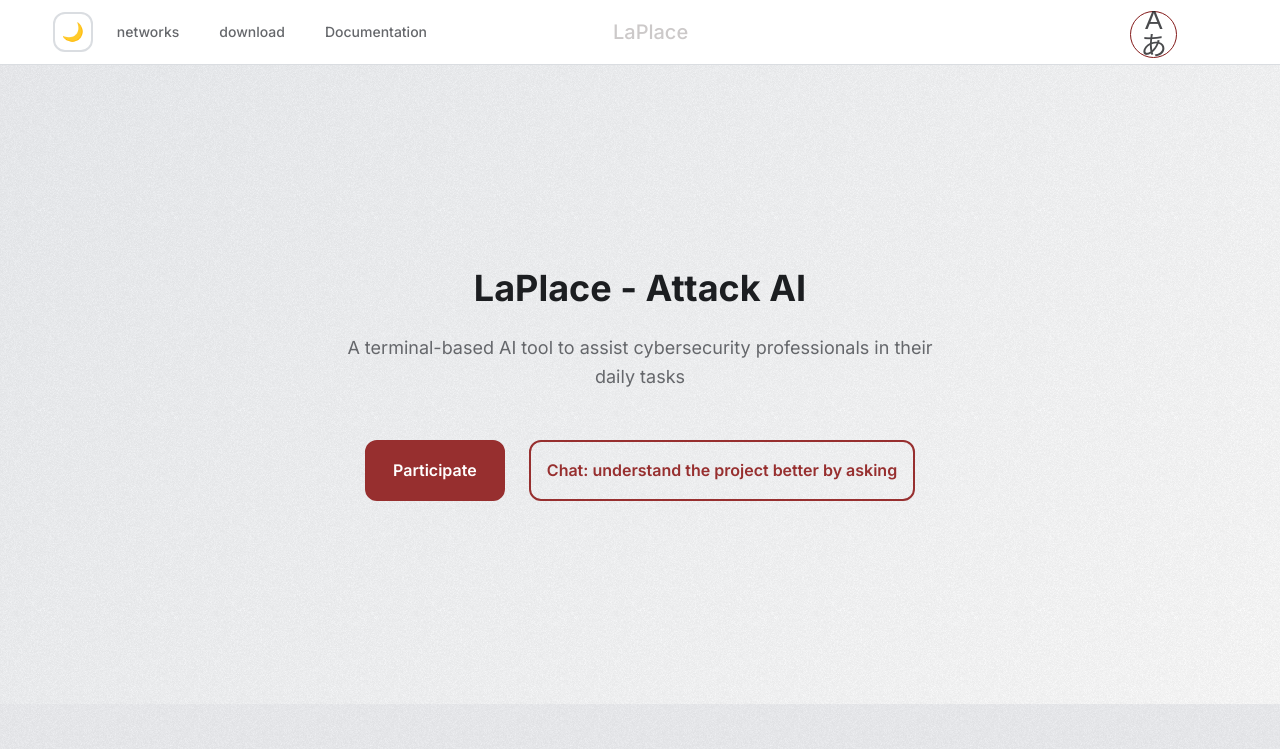
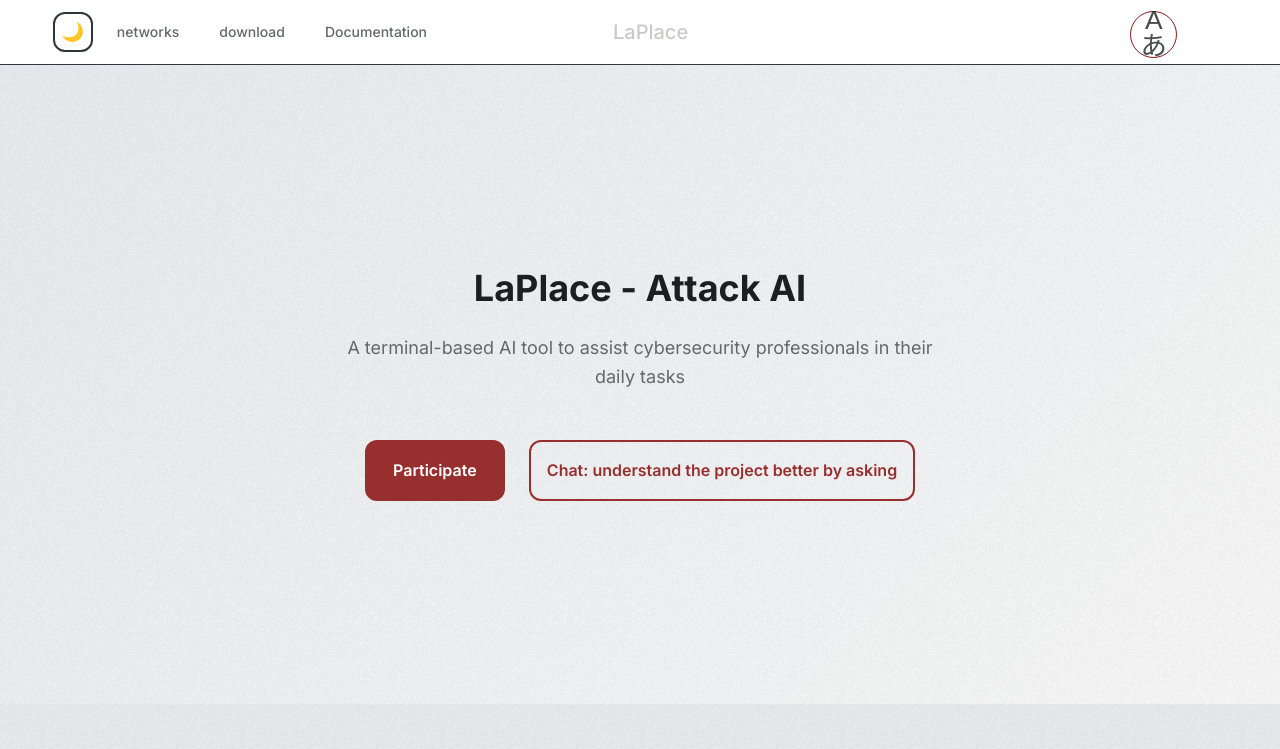
Before and after one commit to DiegoZaluski/LaPlace_web, a website: page docs/index.html in a window 1280 px wide. Shown: the top 749 px of the page. Drawn offline with nearby package versions, Linux system fonts and the light colour scheme.

Commit message:
chore: small corrections

```diff
--- a/docs/app.js
+++ b/docs/app.js
@@ -1,14 +1,7 @@
 document.addEventListener('DOMContentLoaded', () => {
 // ----------------> i18n
     i18n.updatePage();//➕➕➕
-
 // ----------------> example of dynamic update
-    const updateGreeting = (name) => {
-        const greetingElement = document.getElementById('greeting');
-        if (greetingElement) {
-            greetingElement.textContent = i18n.t('greeting', {nome: name || 'Visitante'});
-        }
-    };
 });
 // -------------------------------------> events button
 const languageDropdown = document.querySelector('.language-dropdown');
--- a/docs/i18n.js
+++ b/docs/i18n.js
@@ -9,7 +9,7 @@
 
         // Extract base locale (pt-BR → pt, en-US → en)
         this.locale = detectedLocale.split('-')[0] || 'en';
- //(navigator.languages && navigator.languages[0]) ? avoid errors in old browsers🤓
+ //(navigator.languages && navigator.languages[0]) ? avoid errors in old browsers
         this.translations = {};
         this.fallbackLocale = 'en';
         this.loadTranslations();
@@ -143,8 +143,8 @@
             }
             element.getAttributeNames().forEach(attr => {
                 if (attr.startsWith('data-i18n-') && attr !== 'data-i18n') {
-                    const attrName = attr.replace('data-i18n-', '');//remove data-i18n ex assim: title
-                    element.setAttribute(attrName, this.t(element.getAttribute(attr)));//😵‍💫 stopped here
+                    const attrName = attr.replace('data-i18n-', '');//remove data-i18n prefix: title
+                    element.setAttribute(attrName, this.t(element.getAttribute(attr)));
                 }
             });
         });
@@ -155,7 +155,7 @@
             data = new Date(data);
         }
         if (!(data instanceof Date) || isNaN(data)) {
-            console.warn('[i18n] Err format date'); // warn a error not critical, does not interrupt the code
+            console.warn('[i18n] Err format date'); // warn an error not critical, does not interrupt the code
             return String(data);// returns the date as string
         }
 
--- a/docs/index.html
+++ b/docs/index.html
@@ -93,7 +93,7 @@
 
         <!-- About Section -->
         <section id="about" class="about" aria-labelledby="about-title">
-            <!-- Ícones de tecnologia animados no fundo -->
+            <!-- Animated technology icons in background -->
             <div class="tech-icons-background">
                 <i class="fab fa-python tech-icon tech-icon--python" data-tech="python"></i>
                 <i class="fab fa-js-square tech-icon tech-icon--javascript" data-tech="javascript"></i>
@@ -127,7 +127,7 @@
                 </div>
             </div>
         </section>
-        <!-- participe -->
+        <!-- participate -->
         <section id="contact" class="contact container" aria-labelledby="contact-title">
                 <h2 id="projects-title" class="section-title" data-i18n="find-out-more">Descubra o Projeto</h2>
                 <p class="contact-description" data-i18n="projecto-bjective">LaPlace é um projeto para tornar ferramentas de IA mais acessíveis para quem trabalha com segurança digital,<br> reunindo funcionalidades úteis em uma única ferramenta de terminal.</p>
@@ -138,14 +138,14 @@
                     </p>
                     <div class="contact-links">
                         <a href="mailto:zaluski.developer@gmail.com" class="contact-link" aria-label="Enviar email">
-                            <span class="contact-icon"><i class="fas fa-envelope"></i></span><!--criar um email para o projeto-->
+                            <span class="contact-icon"><i class="fas fa-envelope"></i></span><!--create an email for the project-->
                             Email
                         </a>
                         <a href="https://github.com/DiegoZaluski" class="contact-link" target="_blank" rel="noopener noreferrer" aria-label="Perfil no GitHub">
                             <span class="contact-icon"><i class="fab fa-github"></i></span>
                             GitHub
                         </a>
-                        <a href="#" class="contact-link" target="_blank" rel="noopener noreferrer" aria-label="Perfil no LinkedIn"> <!--criar perfil no instagram para o projeto-->
+                        <a href="#" class="contact-link" target="_blank" rel="noopener noreferrer" aria-label="Perfil no LinkedIn"> <!--create instagram profile for the project-->
                             <span class="contact-icon"><i class="fab fa-instagram"></i></span>
                             Instagram
                         </a>
--- a/docs/script.js
+++ b/docs/script.js
@@ -1,6 +1,6 @@
 
 document.addEventListener('DOMContentLoaded', function() {
-    // Elementos do DOM
+    // DOM Elements
     const navToggle = document.querySelector('.nav-toggle');
     const navMenu = document.querySelector('.nav-menu');
     const navLinks = document.querySelectorAll('.nav-menu a');
@@ -16,9 +16,13 @@
 
 // ----------------> function to apply theme
         const applyTheme = (theme) => {
-            document.documentElement.setAttribute('data-theme', theme);
-            updateThemeToggleAriaLabel(theme);
-            localStorage.setItem('portfolio-theme', theme);
+            try {
+                document.documentElement.setAttribute('data-theme', theme);
+                updateThemeToggleAriaLabel(theme);
+                localStorage.setItem('portfolio-theme', theme);
+            } catch (error) {
+                console.error('Error applying theme:', error);
+            }
         };
 
 // ----------------> check if there is a saved theme
@@ -61,20 +65,20 @@
         document.documentElement.setAttribute('data-theme', newTheme);
         localStorage.setItem('portfolio-theme', newTheme);
         updateThemeToggleAriaLabel(newTheme);
-
-        // Feedback visual suave
-        document.body.style.transition = 'all 0.3s ease';
-        setTimeout(() => {
-            document.body.style.transition = '';
-        }, 300);
+        try {
+            document.body.classList.add('transition');
+            setTimeout(() => document.body.classList.remove('transition'), 300);
+        } catch (error) {
+            console.error('Error applying theme transition:', error);
+        }
     }
 
 // ----------------> update aria-label of button
     function updateThemeToggleAriaLabel(theme) {
         if (themeToggle) {
             const label = theme === 'dark'
-                ? 'Alternar para modo claro'
-                : 'Alternar para modo escuro';
+                ? 'Switch to light mode'
+                : 'Switch to dark mode';
             themeToggle.setAttribute('aria-label', label);
             themeToggle.setAttribute('title', label);
         }
@@ -91,8 +95,8 @@
             }
         });
     }
-// -------------------------------------------------------------------> parallax
-
+// -------------------------------------------------------------------> parallax ++
+// add controls of error
 // ----------------> variables for parallax control
     let mouseX = 0;
     let mouseY = 0;
@@ -111,7 +115,7 @@
 
 // ----------------> calculate displacement with more pronounced movement
             const moveX = (relativeX - 0.5) * intensityX * 40; // Increased from 20 to 40
-            const moveY = (relativeY - 0.5) * intensityY * 30; // Aumentado de 20 para 30
+            const moveY = (relativeY - 0.5) * intensityY * 30; // Increased from 20 to 30
 
 // ----------------> apply transformation with additional rotation based on movement
             const rotateX = (relativeY - 0.5) * 10; // X-axis tilt
--- a/docs/styles.css
+++ b/docs/styles.css
@@ -1,6 +1,6 @@
-/* colocar um desenho aqui */
+/* place a design here */
 
-/* Reset e Base Styles */
+/* Reset and Base Styles */
 * {
     margin: 0;
     padding: 0;
@@ -8,32 +8,32 @@
 }
 
 :root {
-    /*Filtro de fundo*/
-    --filter: url('images/6674f0cdb5b7b401612cf065_noise-50.avif'); /* Usado em: body, .hero, section */
-    /* Cores base */
-    --white: #ffffff;  /* Usado em: .ai-message.user */
-    --black: #000000;  /* Usado em: .ai-message.assistant */
-    /* Tons de cinza */
-    --medium-gray: #65676b;  /* Usado em: .nav-menu a, .hero-subtitle */
-    /* Cores principais */
-    --primary: rgb(151, 47, 47);  /* Usado em: .nav-menu a:hover, .btn-primary, .highlight */
-    --primary-light: rgb(170, 60, 60);  /* Usado em: .btn-primary:hover, .btn-secondary:hover */
-    /* Cores de texto */
-    --text-primary: #151517;  /* Usado em: .hamburger, .nav-menu a footer */
-    --text-secondary: #65676b;  /* Usado em: .hero-subtitle, .nav-menu a */
-    --text-on-primary: #ffffff;  /* Usado em: .btn-primary, .btn-secondary:hover */
-    --text-on-dark: #f0f6fc;  /* Usado em: body, .nav-menu a, .hero-title */
+    /*Background filter*/
+    --filter: url('images/6674f0cdb5b7b401612cf065_noise-50.avif'); /* Used in: body, .hero, section */
+    /* Base colors */
+    --white: #ffffff;  /* Used in: .ai-message.user */
+    --black: #000000;  /* Used in: .ai-message.assistant */
+    /* Gray tones */
+    --medium-gray: #65676b;  /* Used in: .nav-menu a, .hero-subtitle */
+    /* Main colors */
+    --primary: rgb(151, 47, 47);  /* Used in: .nav-menu a:hover, .btn-primary, .highlight */
+    --primary-light: rgb(170, 60, 60);  /* Used in: .btn-primary:hover, .btn-secondary:hover */
+    /* Text colors */
+    --text-primary: #151517;  /* Used in: .hamburger, .nav-menu a footer */
+    --text-secondary: #65676b;  /* Used in: .hero-subtitle, .nav-menu a */
+    --text-on-primary: #ffffff;  /* Used in: .btn-primary, .btn-secondary:hover */
+    --text-on-dark: #f0f6fc;  /* Used in: body, .nav-menu a, .hero-title */
     /* Theme colors - Default Dark Mode */
-    --bg-primary: #070B15;  /* Usado em: body, .hero, .btn-primary:hover .contact-link */
-    --bg-secondary: #070B15;  /* Usado em: .theme-toggle:hover, .nav-menu a:hover, .about */
-    --bg-tertiary: #21262d;  /* Usado em: .theme-toggle */
-    --bg-card: #151517;  /* Usado em: header, .card, .ai-message */
-    --text-color-primary: #f0f6fc;  /* Usado em: body, .header-icon, .nav-menu */
-    --text-color-secondary: #8b949e;  /* Usado em: .hero-subtitle, .tech-stack */
-    --border-color: #30363d;  /* Usado em: header, .theme-toggle, .card, .ai-input */
-    --shadow-color: rgba(0, 0, 0, 0.3);  /* Usado em: .btn-primary:hover, .card:hover */
-    --accent-color: rgb(151, 47, 47);  /* Usado em: .logo, .btn-primary, .highlight, .nav-menu a:hover */
-    --accent-hover: rgb(131, 25, 25);  /* Usado em: .btn-primary:hover, .btn-secondary:hover .contact-link:hover*/
+    --bg-primary: #070B15;  /* Used in: body, .hero, .btn-primary:hover .contact-link */
+    --bg-secondary: #070B15;  /* Used in: .theme-toggle:hover, .nav-menu a:hover, .about */
+    --bg-tertiary: #21262d;  /* Used in: .theme-toggle */
+    --bg-card: #151517;  /* Used in: header, .card, .ai-message */
+    --text-color-primary: #f0f6fc;  /* Used in: body, .header-icon, .nav-menu */
+    --text-color-secondary: #8b949e;  /* Used in: .hero-subtitle, .tech-stack */
+    --border-color: #30363d;  /* Used in: header, .theme-toggle, .card, .ai-input */
+    --shadow-color: rgba(0, 0, 0, 0.3);  /* Used in: .btn-primary:hover, .card:hover */
+    --accent-color: rgb(151, 47, 47);  /* Used in: .logo, .btn-primary, .highlight, .nav-menu a:hover */
+    --accent-hover: rgb(131, 25, 25);  /* Used in: .btn-primary:hover, .btn-secondary:hover .contact-link:hover*/
 }
 
 /* Light mode */
@@ -45,11 +45,12 @@
     --bg-input: #ffffff;
     --text-color-primary: #1c1e21;
     --text-color-secondary: #65676b;
-    --border-color: #dadde1;
+
     --shadow-color: rgba(0, 0, 0, 0.1);
     --accent-color: rgb(151, 47, 47);
     --accent-hover: rgb(131, 25, 25);
     --bg-input:#070B15;
+    --white: #151517a1;
 }
 
 :root {
```
Also changed, not shown: docs/404.html (+5 -5 lines), docs/bio.html (+1 -1 lines), docs/bio.js (+6 -18 lines).
